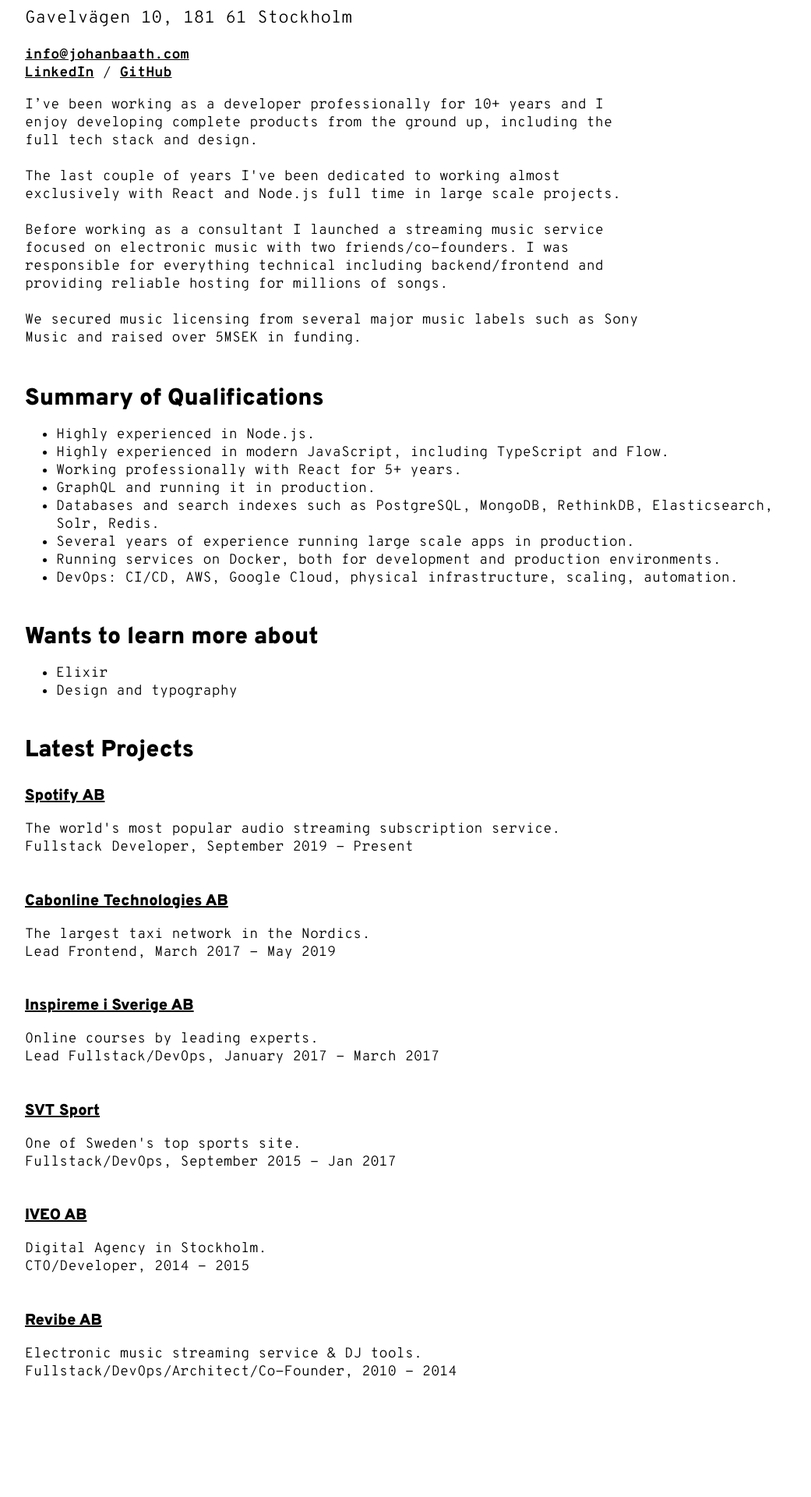
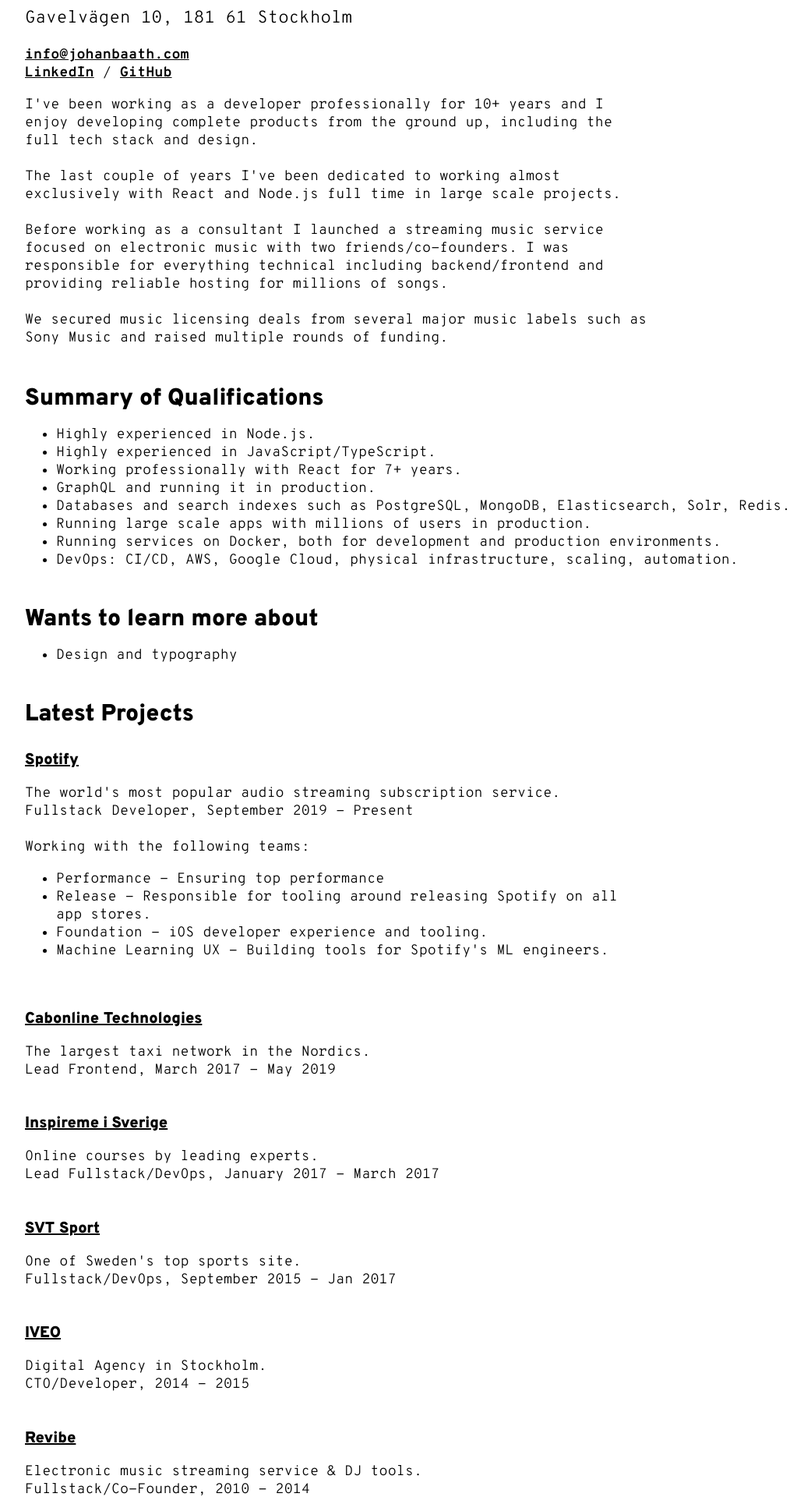
Before and after one commit to sthlmio/web, a Next.js app: page /johan-baath in a window 1280 px wide. Shown: the part 160-2080 px from the top of the page at 78% size, without its empty margins (96-1137 px from the left). Before the commit the page ends 1969 px from the top, so only its background shows below. Built offline with nearby package versions, Linux system fonts and the light colour scheme.

Commit message:
update cv

```diff
--- a/pages/johan-baath.js
+++ b/pages/johan-baath.js
@@ -33,7 +33,7 @@ export default function JohanBaath() {
             </a>
           </small>
           <p className="text">
-            I’ve been working as a developer professionally for 10+ years and I
+            I've been working as a developer professionally for 10+ years and I
             enjoy developing complete products from the ground up, including the
             full tech stack and design.
             <br />
@@ -49,25 +49,21 @@ export default function JohanBaath() {
             providing reliable hosting for millions of songs.
             <br />
             <br />
-            We secured music licensing from several major music labels such as
-            Sony Music and raised over 5MSEK in funding.
+            We secured music licensing deals from several major music labels
+            such as Sony Music and raised multiple rounds of funding.
           </p>
           <h3>Summary of Qualifications</h3>
           <ul>
             <li>Highly experienced in Node.js.</li>
-            <li>
-              Highly experienced in modern JavaScript, including TypeScript and
-              Flow.
-            </li>
-            <li>Working professionally with React for 5+ years.</li>
+            <li>Highly experienced in JavaScript/TypeScript.</li>
+            <li>Working professionally with React for 7+ years.</li>
             <li>GraphQL and running it in production.</li>
             <li>
               Databases and search indexes such as PostgreSQL, MongoDB,
-              RethinkDB, Elasticsearch, Solr, Redis.
+              Elasticsearch, Solr, Redis.
             </li>
             <li>
-              Several years of experience running large scale apps in
-              production.
+              Running large scale apps with millions of users in production.
             </li>
             <li>
               Running services on Docker, both for development and production
@@ -81,21 +77,34 @@ export default function JohanBaath() {
 
           <h3>Wants to learn more about</h3>
           <ul>
-            <li>Elixir</li>
             <li>Design and typography</li>
           </ul>
 
           <h3>Latest Projects</h3>
           <h4>
-            <a href="https://spotify.com/">Spotify AB</a>
+            <a href="https://spotify.com/">Spotify</a>
           </h4>
           <p className="text">
             The world's most popular audio streaming subscription service.
             <br />
             Fullstack Developer, September 2019 - Present
+            <br />
+            <br />
+            Working with the following teams:
+            <ul>
+              <li>Performance - Ensuring top performance </li>
+              <li>
+                Release - Responsible for tooling around releasing Spotify on
+                all app stores.
+              </li>
+              <li>Foundation - iOS developer experience and tooling.</li>
+              <li>
+                Machine Learning UX - Building tools for Spotify's ML engineers.
+              </li>
+            </ul>
           </p>
           <h4>
-            <a href="https://cabonline.com/">Cabonline Technologies AB</a>
+            <a href="https://cabonline.com/">Cabonline Technologies</a>
           </h4>
           <p className="text">
             The largest taxi network in the Nordics.
@@ -103,7 +112,7 @@ export default function JohanBaath() {
             Lead Frontend, March 2017 - May 2019
           </p>
           <h4>
-            <a href="https://inspireme.se/">Inspireme i Sverige AB</a>
+            <a href="https://inspireme.se/">Inspireme i Sverige</a>
           </h4>
           <p className="text">
             Online courses by leading experts.
@@ -118,7 +127,7 @@ export default function JohanBaath() {
             <br /> Fullstack/DevOps, September 2015 - Jan 2017
           </p>
           <h4>
-            <a href="https://iveo.se/">IVEO AB</a>
+            <a href="https://iveo.se/">IVEO</a>
           </h4>
           <p className="text">
             Digital Agency in Stockholm.
@@ -126,12 +135,12 @@ export default function JohanBaath() {
             CTO/Developer, 2014 - 2015
           </p>
           <h4>
-            <a href="#">Revibe AB</a>
+            <a href="#">Revibe</a>
           </h4>
           <p className="text">
             Electronic music streaming service & DJ tools.
             <br />
-            Fullstack/DevOps/Architect/Co-Founder, 2010 - 2014
+            Fullstack/Co-Founder, 2010 - 2014
           </p>
         </div>
         {/*language=SCSS*/}
```
